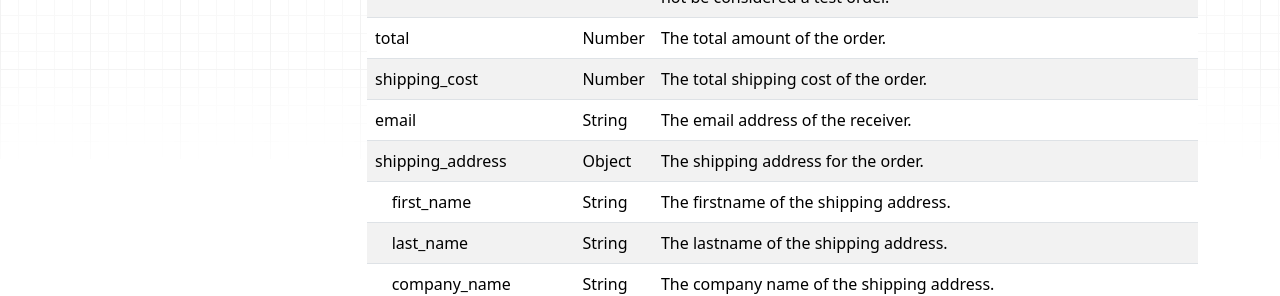
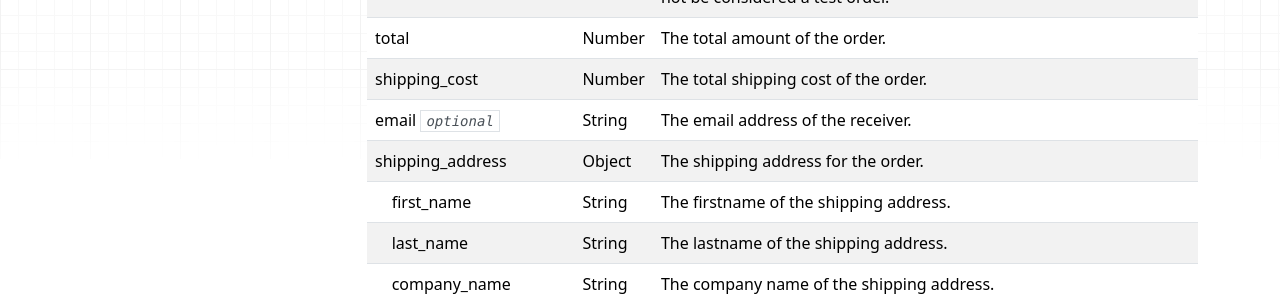
Before and after one commit to dropday-io/API, an MkDocs documentation site: the page built from docs/orders/docs/index.md, in a window 1280 px wide and 900 px high, scrolled down 305 px. Shown: the part 147-443 px from the top of the window. Built offline with MkDocs 1.6.1, drawn with Linux system fonts in a browser that asks for light colours; nearby versions of some CDN libraries.

Commit message:
fix: Add optional tag to email

```diff
--- a/docs/orders/docs/index.md
+++ b/docs/orders/docs/index.md
@@ -15,7 +15,7 @@ https://dropday.io/api/v1/orders
 | test *`optional`*                                     | Boolean  | Set this to true to make this order a test order. If not provided, it will not be considered a test order.|
 | total                                                 | Number   | The total amount of the order.                                                                            |
 | shipping_cost                                         | Number   | The total shipping cost of the order.                                                                     |
-| email                                                 | String   | The email address of the receiver.                                                                        |
+| email *`optional`*                                    | String   | The email address of the receiver.                                                                        |
 | shipping_address                                      | Object   | The shipping address for the order.                                                                       |
 | &nbsp;&nbsp;&nbsp;&nbsp;first_name                    | String   | The firstname of the shipping address.                                                                    |
 | &nbsp;&nbsp;&nbsp;&nbsp;last_name                     | String   | The lastname of the shipping address.                                                                     |
```
